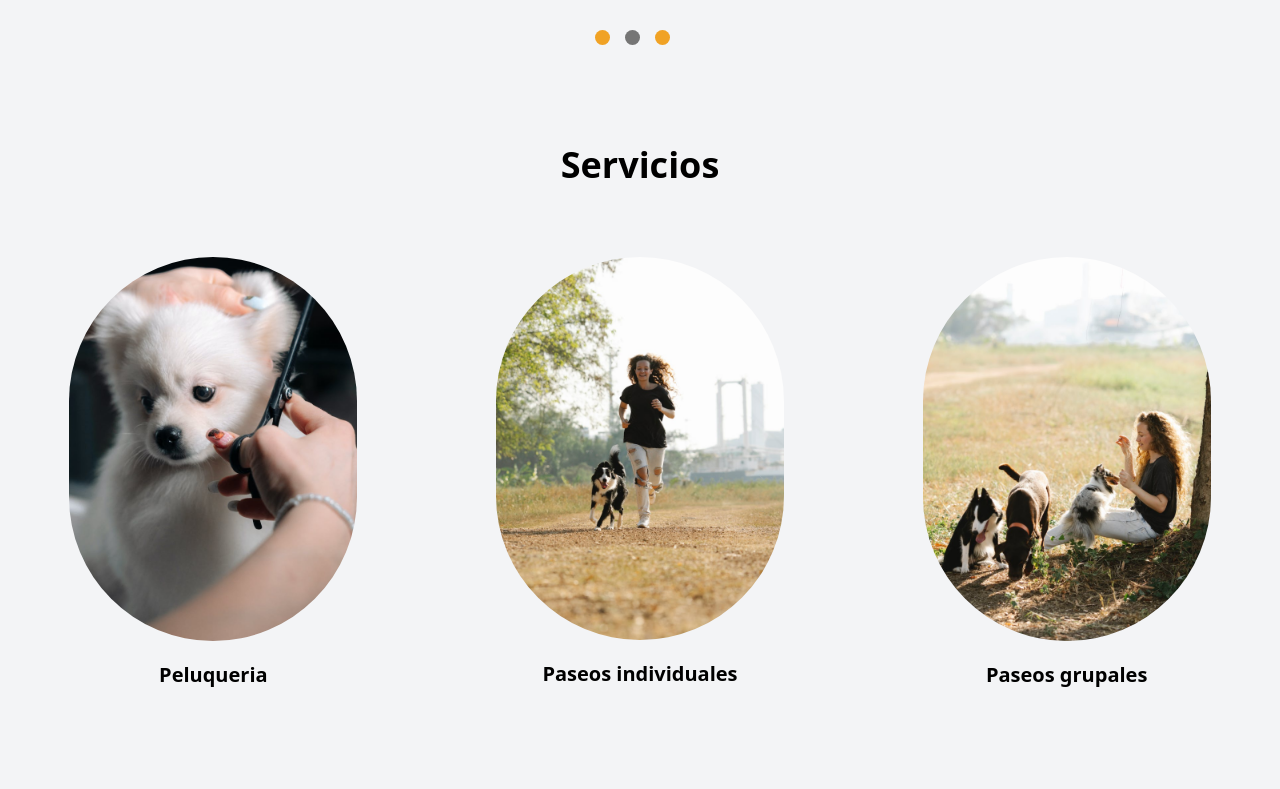
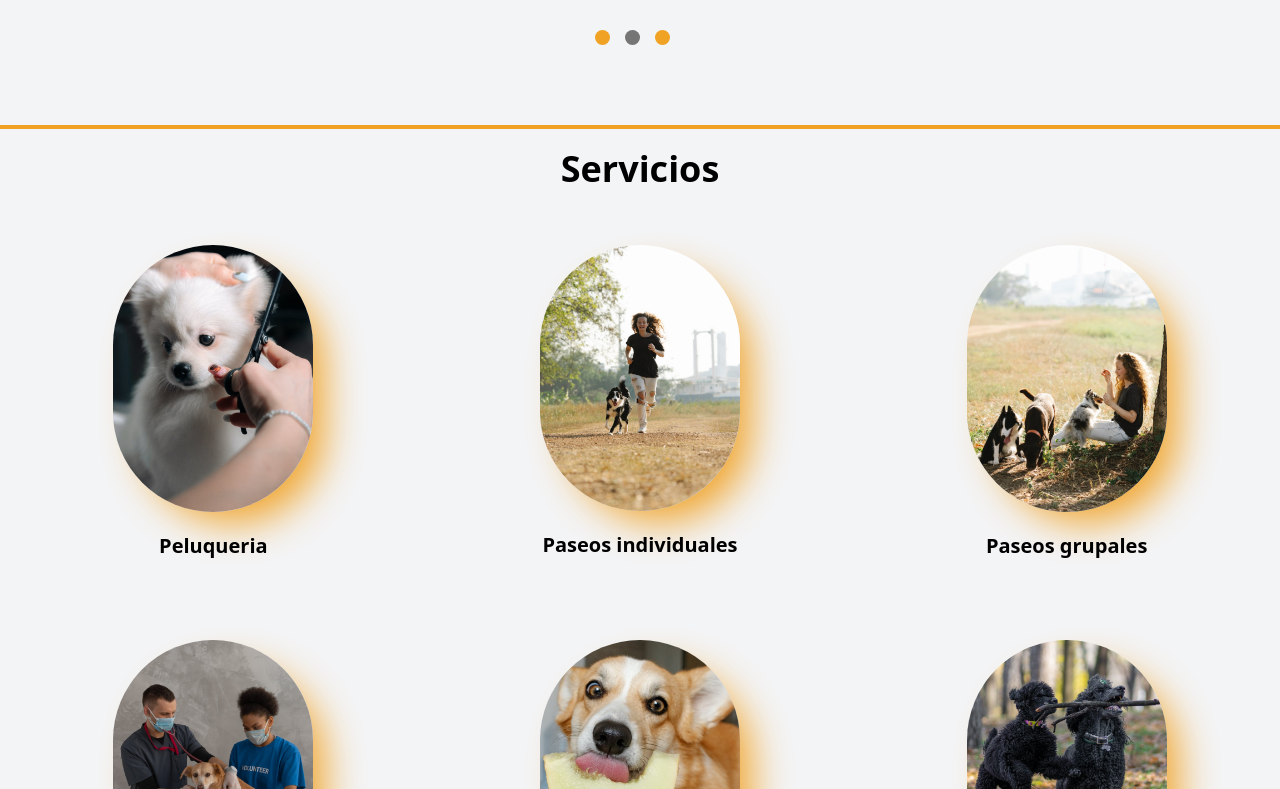
Before and after one commit to No-Country/c14-16-ft-node-react, a React (Vite) app in the folder frontend/: page / in a window 1280 px wide. Shown: the part 1611-2400 px from the top of the page. Built offline with nearby package versions, Linux system fonts and the light colour scheme.

Commit message:
modificando services

```diff
--- a/frontend/src/components/pages/home/Home.jsx
+++ b/frontend/src/components/pages/home/Home.jsx
@@ -72,6 +72,7 @@ const Home = () => {
           </p>
           <Offer />
         </div>
+        <hr className="border-2 border-primary" />
 
         {/* Servicios  */}
         <Services />
--- a/frontend/src/components/ui/card-services.jsx
+++ b/frontend/src/components/ui/card-services.jsx
@@ -3,9 +3,13 @@ import PropTypes from "prop-types";
 function CardServices({ name, url }) {
   return (
     <>
-      <div className="space-y-5 flex flex-col items-center p-14 relative">
+      <div className="space-y-5 flex flex-col items-center p-10 justify-center">
         <div className=" ">
-          <img src={url} alt={name} className="rounded-full w-full sm:w-72 " />
+          <img
+            src={url}
+            alt={name}
+            className="rounded-full w-[90%] sm:w-[200px] shadow-3xl shadow-primary mx-auto"
+          />
         </div>
         <h2 className="text-xl font-semibold">{name}</h2>
       </div>
--- a/frontend/tailwind.config.js
+++ b/frontend/tailwind.config.js
@@ -6,6 +6,9 @@ export default {
       colors: {
         primary: "#F0A225",
       },
+      boxShadow: {
+        "3xl": "20px 20px 40px -10px rgba(0, 0, 0, 0.5)",
+      },
     },
   },
   plugins: [],
```
